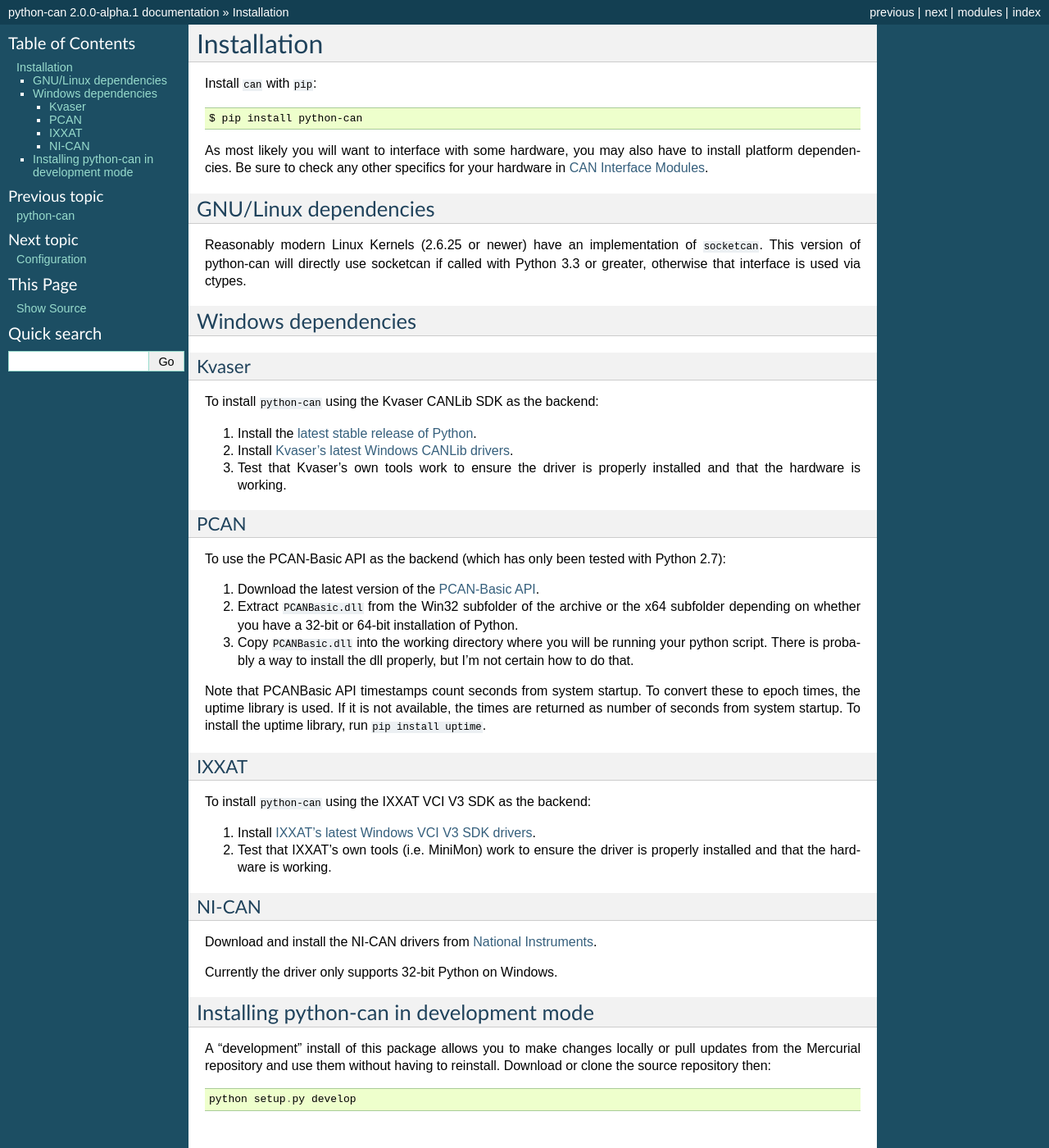
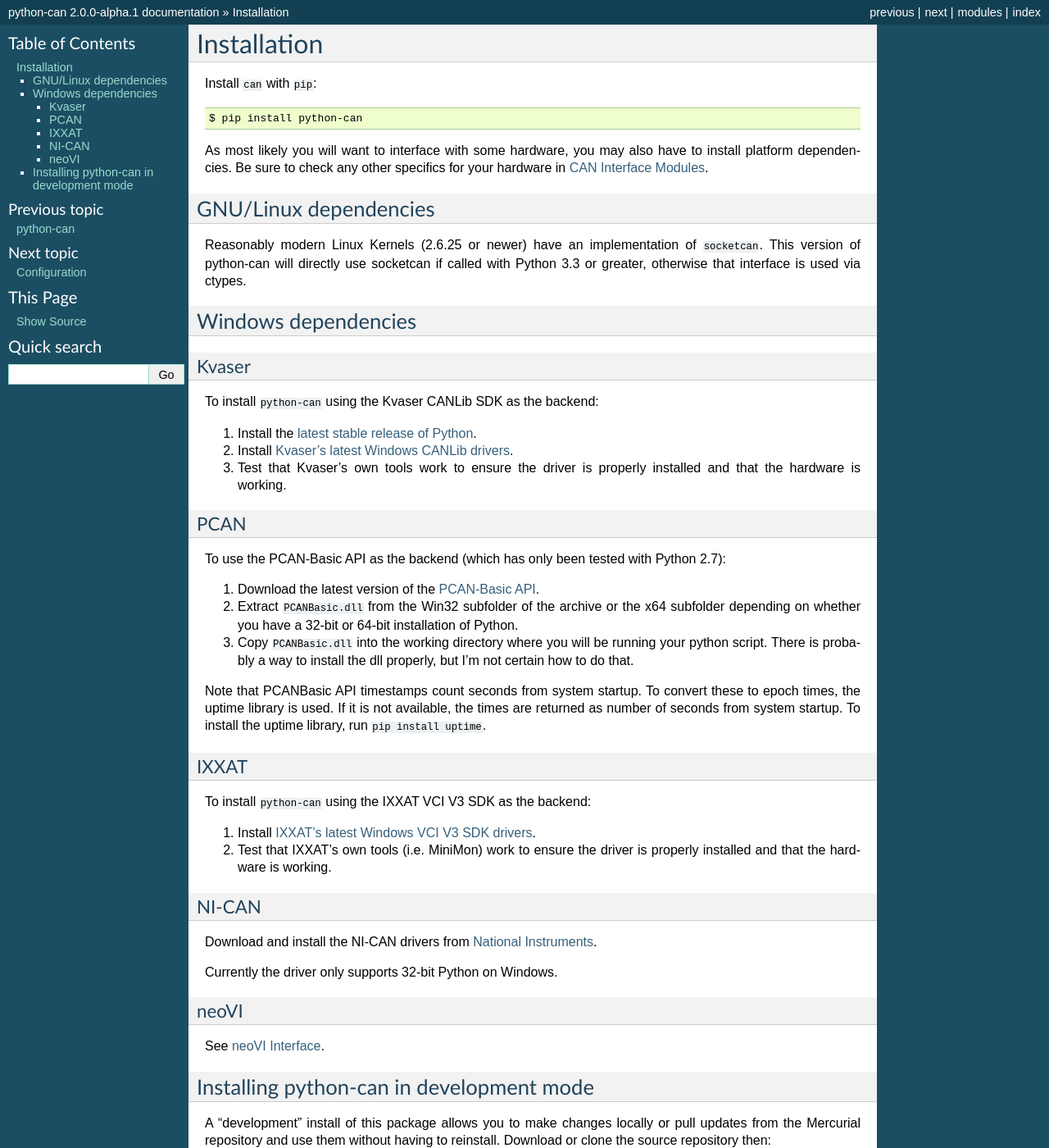
Before and after one commit to hardbyte/python-can, a Sphinx documentation site: the page built from doc/installation.rst, in a window 1280 px wide and 1400 px high. Shown: the whole window at 82% size. Built offline with Sphinx 7.4.7, drawn with Linux system fonts in a browser that asks for light colours.

Commit message:
Add neoVI to documentation

```diff
--- a/doc/configuration.rst
+++ b/doc/configuration.rst
@@ -77,6 +77,8 @@ Lookup table of interface names:
 +---------------------+-------------------------------------+
 | ``"nican"``         | :doc:`interfaces/nican`             |
 +---------------------+-------------------------------------+
+| ``"neovi"``         | :doc:`interfaces/neovi`             |
++---------------------+-------------------------------------+
 | ``"remote"``        | :doc:`interfaces/remote`            |
 +---------------------+-------------------------------------+
 | ``"virtual"``       | :doc:`interfaces/virtual`           |
--- a/doc/installation.rst
+++ b/doc/installation.rst
@@ -79,6 +79,11 @@ Download and install the NI-CAN drivers from
 
 Currently the driver only supports 32-bit Python on Windows.
 
+neoVI
+~~~~~
+
+See :doc:`interfaces/neovi`.
+
 
 Installing python-can in development mode
 -----------------------------------------
--- a/doc/interfaces.rst
+++ b/doc/interfaces.rst
@@ -18,6 +18,7 @@ The available interfaces are:
    interfaces/pcan
    interfaces/usb2can
    interfaces/nican
+   interfaces/neovi
    interfaces/remote
    interfaces/virtual
 
```
